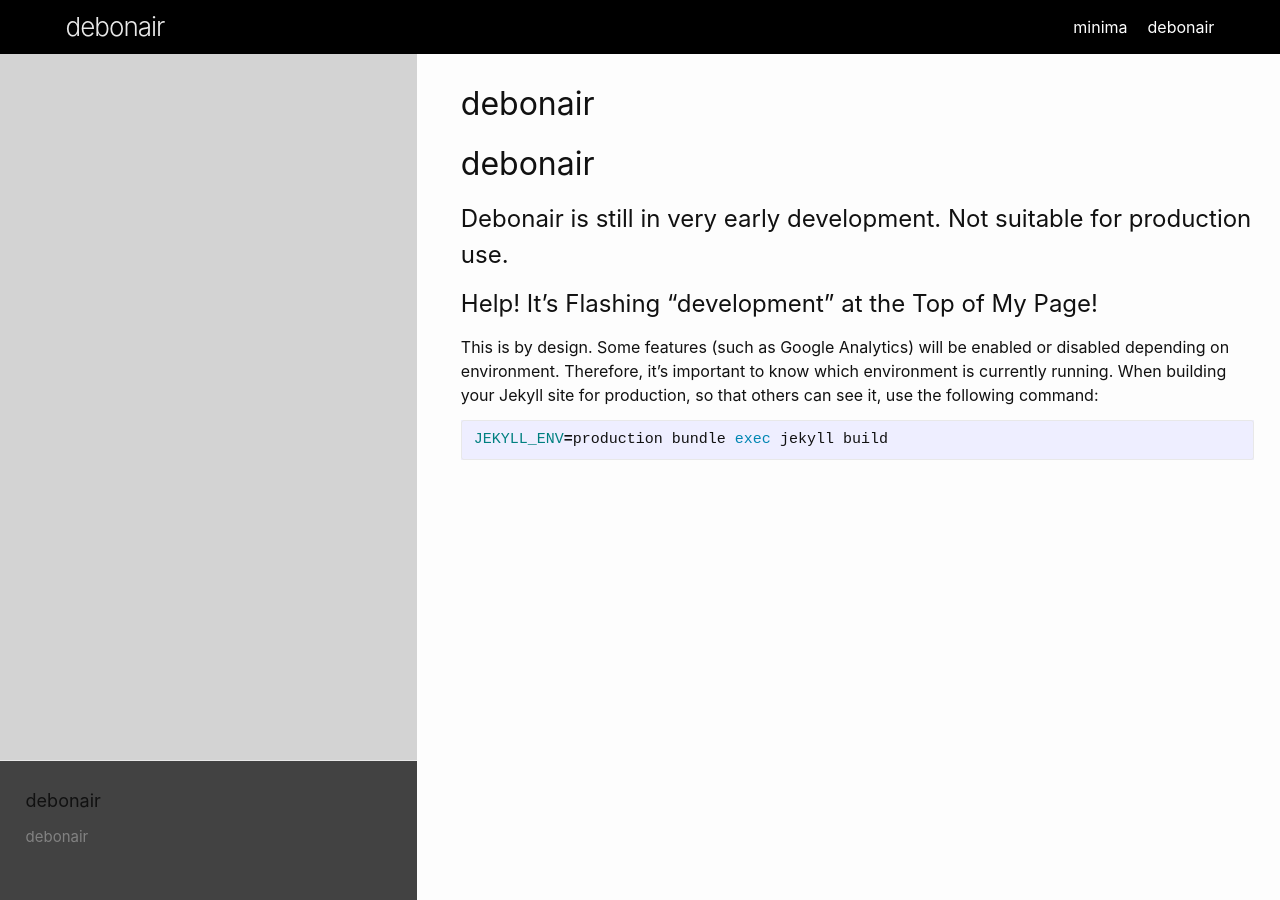
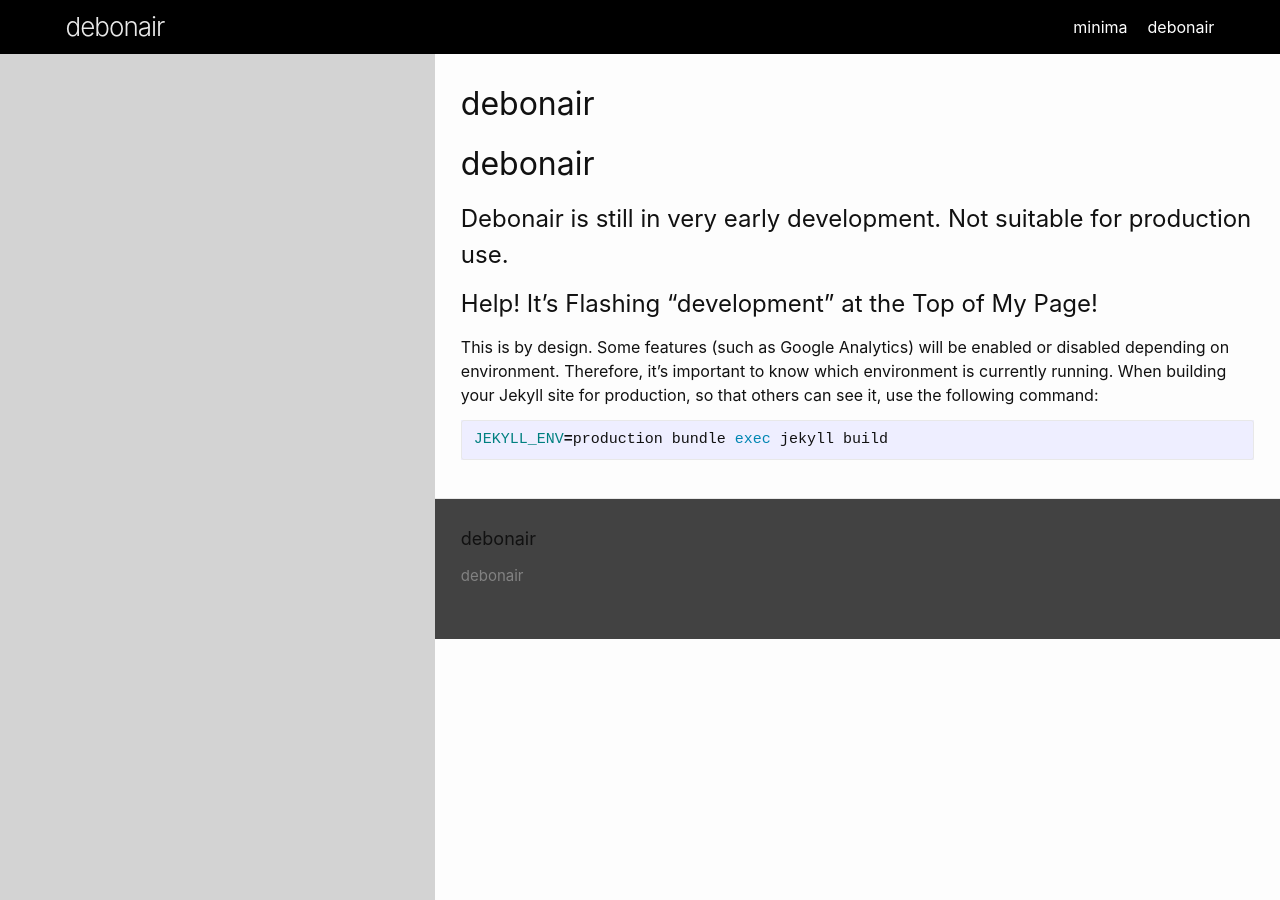
Before and after one commit to theTaikun/debonair, a Jekyll site: the page built from README.md, in a window 1280 px wide. Built offline with Jekyll 4.4.1, drawn with Linux system fonts in a browser that asks for light colours; our own code applies the rules of GitHub Pages for plain Markdown files.

Commit message:
Moved footer to bottom of scrolling content
Allows more space in both the sidebar and the footer

```diff
--- a/_layouts/default.html
+++ b/_layouts/default.html
@@ -15,7 +15,7 @@
     <main class="page-content" aria-label="Content" role="main">
           {{ content }}
     </main>
+    {%- include footer.html -%}
     </div>
-    {%- include footer.html -%}
   </body>
 </html>
--- a/_sass/minima/_base.scss
+++ b/_sass/minima/_base.scss
@@ -27,7 +27,7 @@ body {
   height: 100vh;
   grid-template-columns: [main] 1fr [aside] 66%;
   grid-template-rows: [header] auto [mid] 1fr [footer] auto;
-  column-gap: 2vh;
+  /* column-gap: 2vh; */
 }
 
 
--- a/_sass/minima/_debonair.scss
+++ b/_sass/minima/_debonair.scss
@@ -20,7 +20,7 @@ html{
     background-color: lightgrey;
     grid-column-start: 1;
     grid-row-start: 2;
-    padding: 2vh;
+    padding: 5vh;
     @include inverse-media-query($on-palm){
         display: unset;
     }
@@ -30,6 +30,9 @@ html{
     grid-row-start: 1;
     grid-column-end: span 2;
     margin-top: $base-line-height * $base-font-size * 2.25;
+    max-width: 100%;
+    width: 100%;
+    padding-left: 0;
     @include inverse-media-query($on-palm){
         margin-top: unset;
         min-width: 0;
--- a/_sass/minima/_layout.scss
+++ b/_sass/minima/_layout.scss
@@ -176,7 +176,7 @@
  * Page content
  */
 .page-content {
-  padding: $spacing-unit 0;
+  padding: $spacing-unit;
 }
 
 .page-heading {
```
